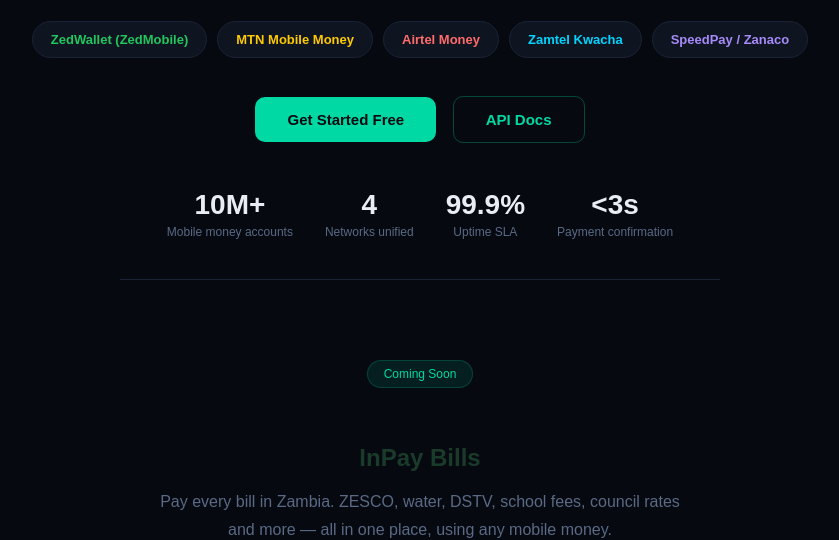
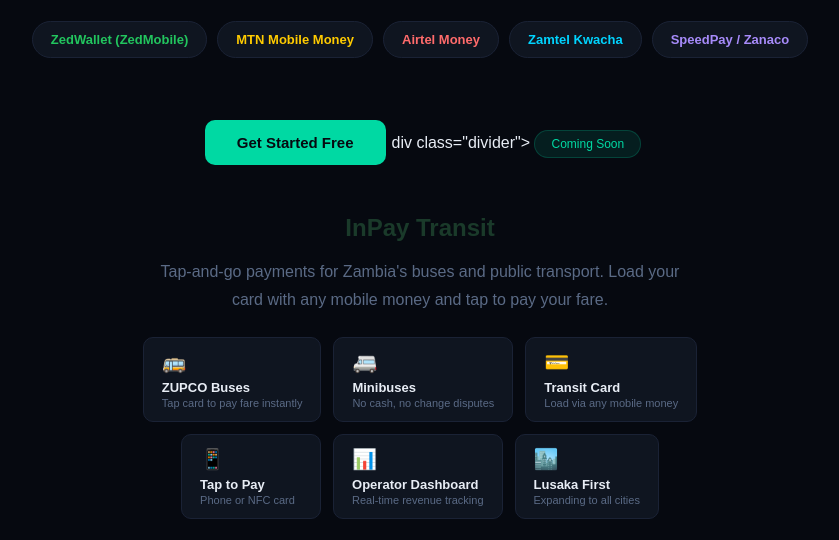
Before and after one commit to qwert828/Inpay, a website: page public/index.html in a window 1280 px wide. Shown: the part 268-808 px from the top of the page, without its empty margins (220-1059 px from the left). Drawn offline with Linux system fonts and the light colour scheme.

Commit message:
Update index.html

```diff
--- a/public/index.html
+++ b/public/index.html
@@ -41,7 +41,23 @@
 <div class="prov" style="color:#a78bfa">SpeedPay / Zanaco</div>
 </div>
 
-<a href="/signup.html" class="btn">Get Started Free</a>
+<a href="/signup.html" class="btn">Get Started Free</a>div class="divider"></div>
+
+<div class="tag">Coming Soon</div>
+<h2>InPay Transit</h2>
+<p>Tap-and-go payments for Zambia's buses and public transport. Load your card with any mobile money and tap to pay your fare.</p>
+
+<div class="bills-grid">
+<div class="bill"><div class="icon">🚌</div><div class="name">ZUPCO Buses</div><div class="desc">Tap card to pay fare instantly</div></div>
+<div class="bill"><div class="icon">🚐</div><div class="name">Minibuses</div><div class="desc">No cash, no change disputes</div></div>
+<div class="bill"><div class="icon">💳</div><div class="name">Transit Card</div><div class="desc">Load via any mobile money</div></div>
+<div class="bill"><div class="icon">📱</div><div class="name">Tap to Pay</div><div class="desc">Phone or NFC card</div></div>
+<div class="bill"><div class="icon">📊</div><div class="name">Operator Dashboard</div><div class="desc">Real-time revenue tracking</div></div>
+<div class="bill"><div class="icon">🏙️</div><div class="name">Lusaka First</div><div class="desc">Expanding to all cities</div></div>
+</div>
+
+<a href="/signup.html" class="btn">Register Interest</a>
+
 <a href="/docs.html" class="btn btn2">API Docs</a>
 
 <div class="stats">
```
